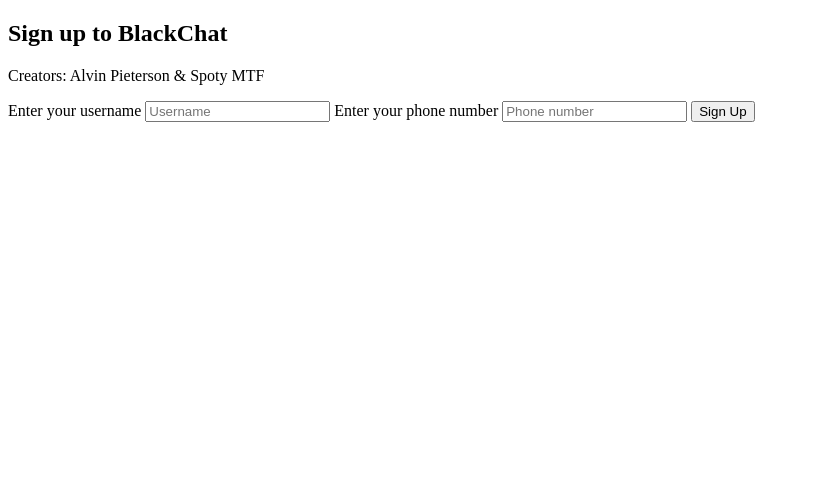
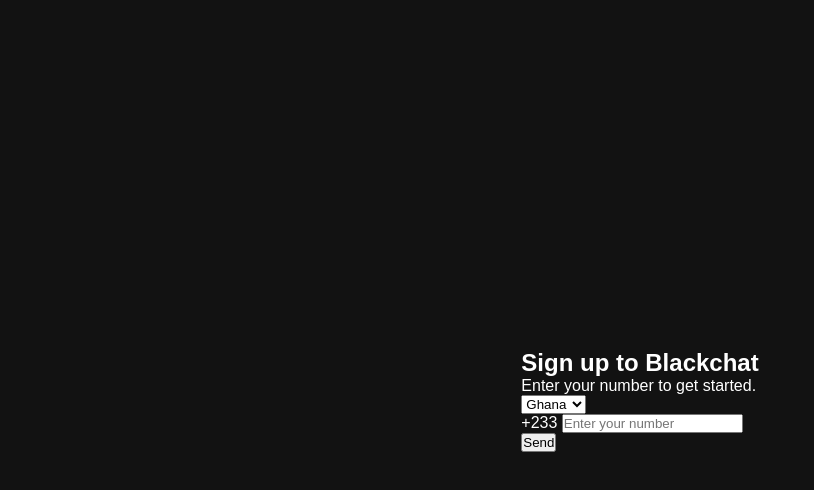
Before and after one commit to spotymtf/BLACK-CHAT, a website: page public/index.html in a window 1280 px wide. Shown: the whole page, without its empty margins (0-814 px from the left). Drawn offline with nearby package versions, Linux system fonts and the light colour scheme; no server answers.

Commit message:
Update index.html

```diff
--- a/public/index.html
+++ b/public/index.html
@@ -3,29 +3,34 @@
 <head>
     <meta charset="UTF-8">
     <meta name="viewport" content="width=device-width, initial-scale=1.0">
-    <title>Sign Up</title>
-    <link rel="stylesheet" href="styles.css">
+    <title>Chat App</title>
+    <link rel="stylesheet" href="style.css">
+    <link rel="stylesheet" href="https://cdnjs.cloudflare.com/ajax/libs/font-awesome/6.0.0/css/all.min.css">
 </head>
 <body>
-    <!-- Sign-up Screen -->
-    <div id="signup-screen">
-        <div class="signup-container">
-            <h2>Sign up to BlackChat</h2>
-            <p>Creators: Alvin Pieterson & Spoty MTF</p>
-            <label for="username">Enter your username</label>
-            <input type="text" id="username" placeholder="Username">
-            <label for="phone-number">Enter your phone number</label>
-            <input type="text" id="phone-number" placeholder="Phone number">
-            <button onclick="signUp()">Sign Up</button>
+    <!-- Login Screen -->
+    <div id="login-screen">
+        <div class="login-container">
+            <h2>Sign up to Blackchat</h2>
+            <p>Enter your number to get started.</p>
+            <div class="country-selector">
+                <select>
+                    <option value="ghana">Ghana</option>
+                    <option value="nigeria">Nigeria</option>
+                    <option value="usa">USA</option>
+                    <option value="uk">UK</option>
+                </select>
+            </div>
+            <div class="phone-input-container">
+                <span>+233</span>
+                <input type="tel" id="username" placeholder="Enter your number">
+            </div>
+            <button onclick="joinChat()">Send</button>
         </div>
     </div>
 
     <!-- Chat Screen -->
     <div id="chat-screen" style="display: none;">
-        <header>
-            <h1>BlackChat</h1>
-            <button id="profile-btn">Profile</button>
-        </header>
         <div id="messages"></div>
         <div class="input-area">
             <input type="text" id="message-input" placeholder="Write your message...">
@@ -37,7 +42,8 @@
             </button>
         </div>
     </div>
+
     <script src="/socket.io/socket.io.js"></script>
-    <script src="scripts.js"></script>
+    <script src="client.js"></script>
 </body>
 </html>
```
